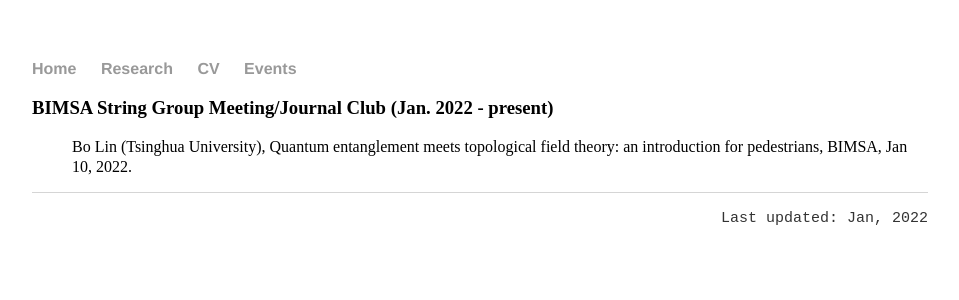
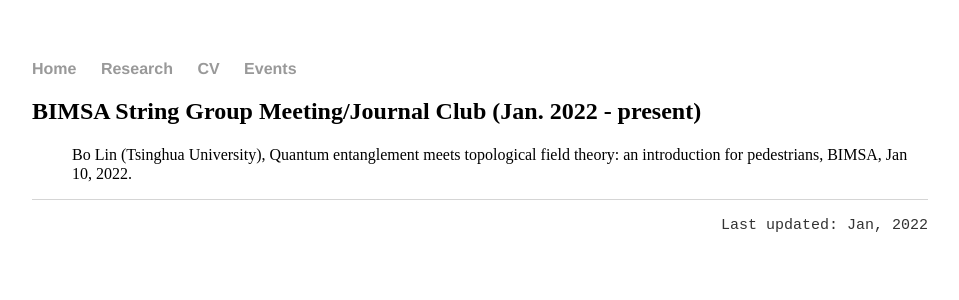
Before and after one commit to hhzou/hhzou.github.io, a Jekyll site: the page built from events/bimsagroup/index.html, in a window 1280 px wide. Shown: the top 300 px of the page, without its empty margins (160-1119 px from the left). Built offline with Jekyll 4.4.1, drawn with Linux system fonts in a browser that asks for light colours.

Commit message:
Update index.html

```diff
--- a/events/bimsagroup/index.html
+++ b/events/bimsagroup/index.html
@@ -3,11 +3,11 @@
 title: Hao Zou - Events
 ---
 <div class="events">
-	<h3>
+	<h2>
 		BIMSA String Group Meeting/Journal Club (Jan. 2022 - present)
-	</h3>
-	<ol style="line-height: 120%">
+	</h2>
+	<ul style="line-height: 120%">
 		Bo Lin (Tsinghua University), Quantum entanglement meets topological field theory: an introduction for pedestrians, BIMSA, Jan 10, 2022.
-	</ol>
+	</ul>
 
 </div>
```
